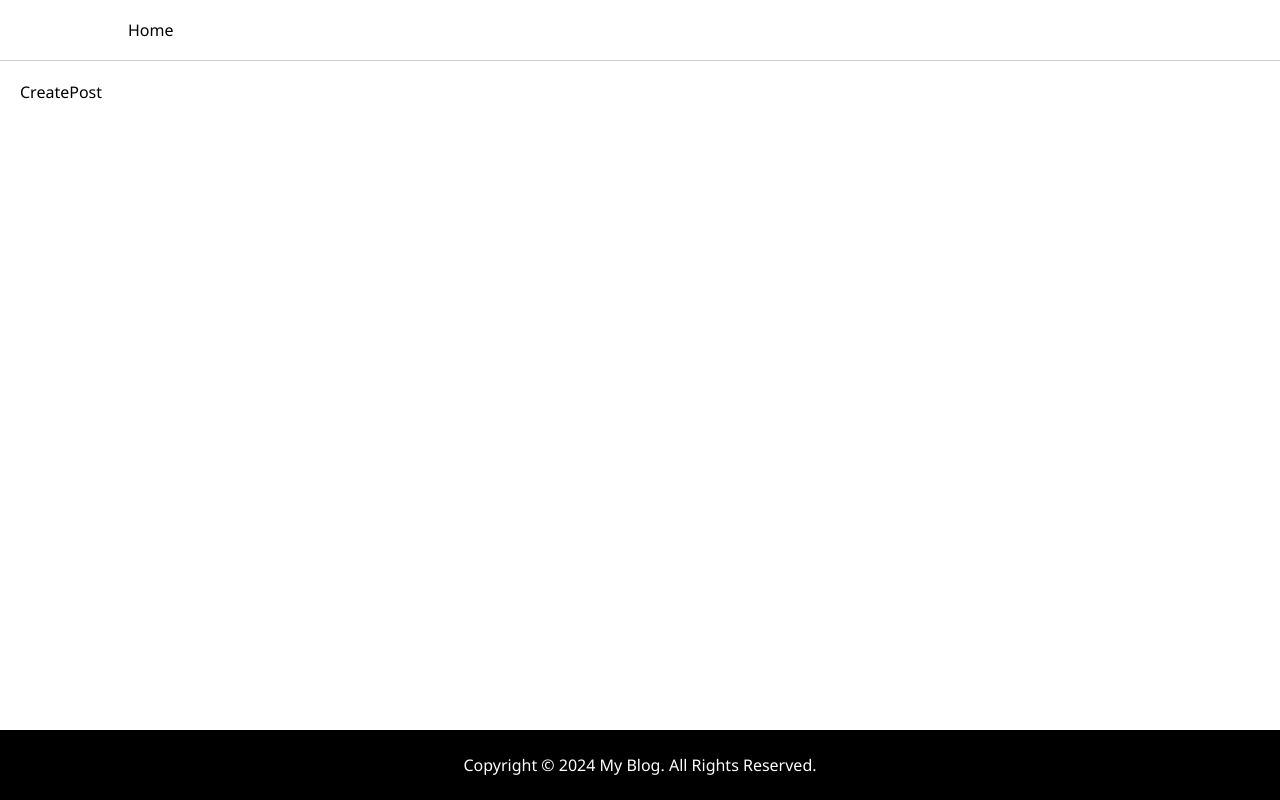
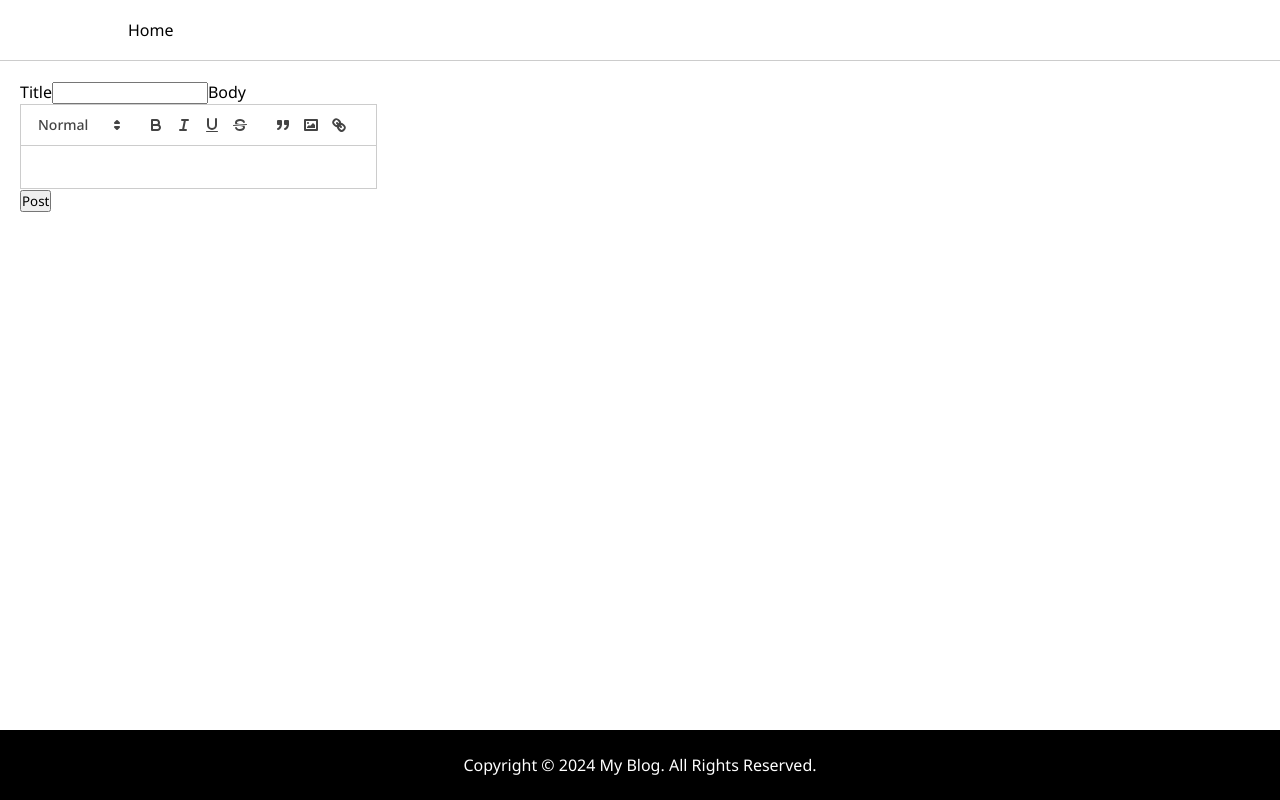
Before and after one commit to Moataz84/cms-nextjs, a Next.js app: page /admin/post in a window 1280 px wide. Built offline with nearby package versions, Linux system fonts and the light colour scheme; no server answers.

Commit message:
created editor page

```diff
--- a/app/admin/post/page.jsx
+++ b/app/admin/post/page.jsx
@@ -1,5 +1,8 @@
+import TextEditor from "@/app/components/TextEditor"
+
+
 export default function CreatePost() {
   return (
-    <div>CreatePost</div>
+    <TextEditor />
   )
 }
--- /dev/null
+++ b/app/components/TextEditor.jsx
@@ -0,0 +1,31 @@
+"use client"
+import { useState } from "react"
+import ReactQuill from "react-quill"
+import "react-quill/dist/quill.snow.css"
+import "@/app/styles/editor.css"
+
+const modules = {
+  toolbar: {
+    container: [
+      [{"header": [1, 2, false]}],
+      ["bold", "italic", "underline", "strike"],
+      ["blockquote", "image", "link"]
+    ]
+  }
+}
+
+export default function TextEditor() {
+
+  const [title, setTitle] = useState("")
+  const [body, setbody] = useState("")
+
+  return (
+    <div className="create-post">
+      <label>Title</label>
+      <input type="text" value={title} onChange={e => setTitle(e.target.value)} onFocus={() => setError("")} />
+      <label>Body</label>
+      <ReactQuill theme="snow" modules={modules} body={body} setbody={setbody} />
+      <button>Post</button>
+    </div>
+  )
+}
--- a/package.json
+++ b/package.json
@@ -19,6 +19,7 @@
     "react": "^18",
     "react-dom": "^18",
     "react-icons": "^5.0.1",
+    "react-quill": "^2.0.0",
     "uuid": "^9.0.1"
   }
 }
```
Also changed, not shown: app/styles/editor.css (added), 1 other file (tests, documents, lock files or other folders).
